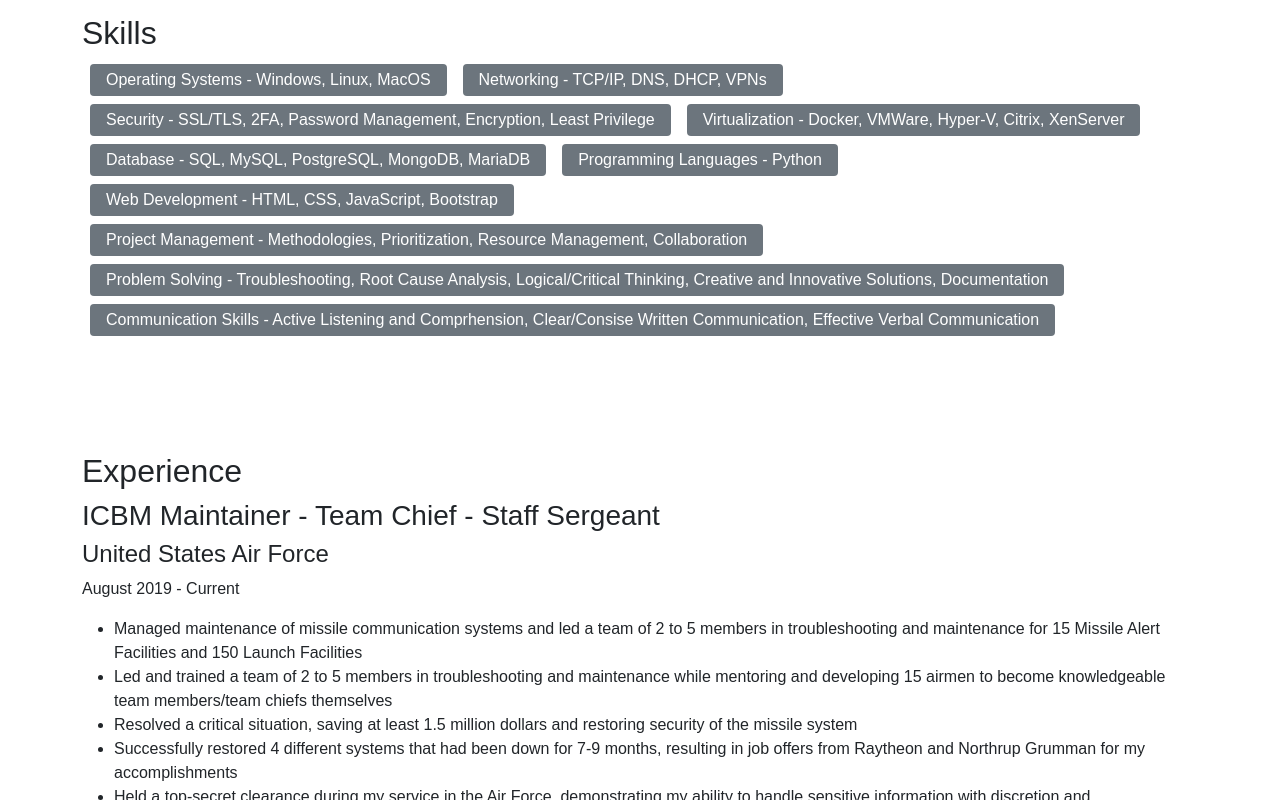
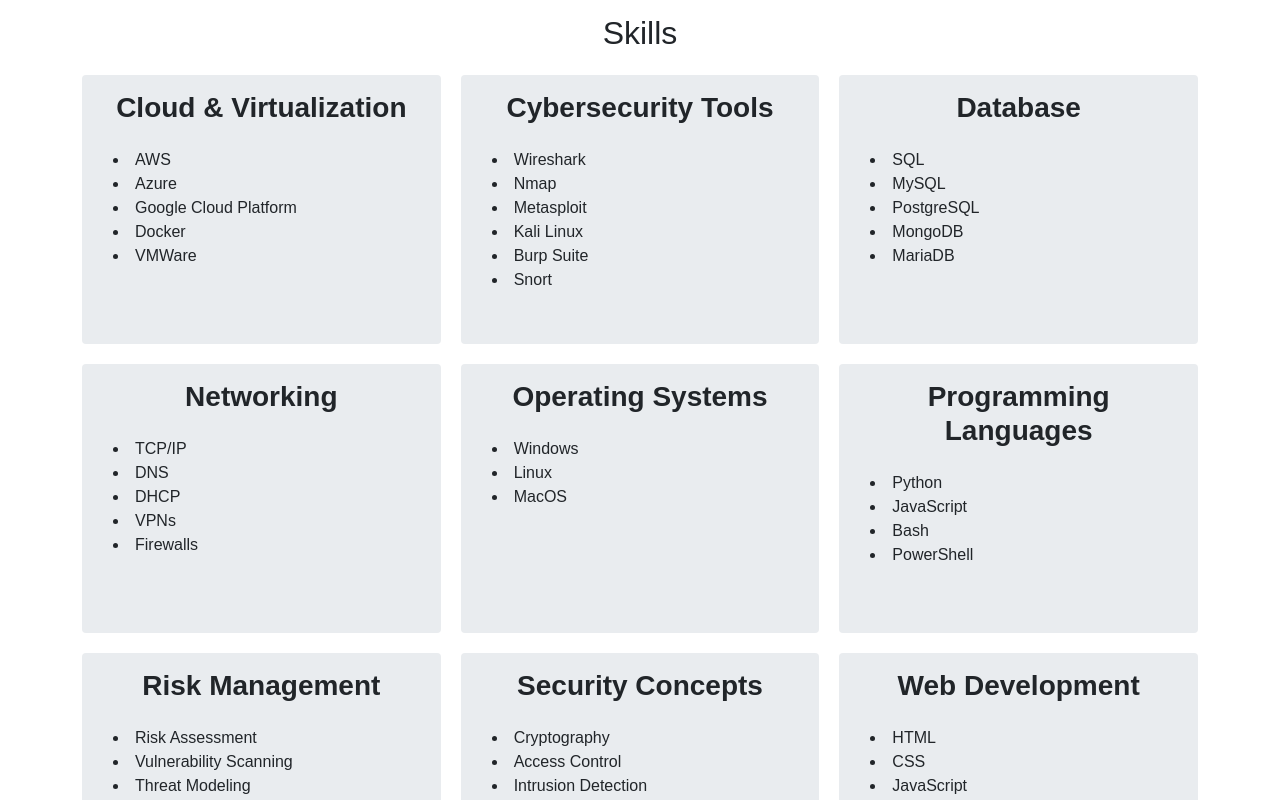
Before and after one commit to BrandenBKnight/Resume-Site, a React app: page / in a window 1280 px wide. Shown: the part 740-1540 px from the top of the page. Built offline with nearby package versions, Linux system fonts and the light colour scheme; a web font is replaced by a local one.

Commit message:
Updated skills section styling

```diff
--- a/public/css/styles.css
+++ b/public/css/styles.css
@@ -33,7 +33,7 @@
 
 .navbar-brand {
   font-family: "Montserrat", sans-serif;
-  font-size: 24px; /* Adjust the font size if needed */
+  font-size: 24px;
   font-weight: 700;
 }
 
@@ -138,7 +138,6 @@
 
 #About.container.py-5 {
   padding-top: 178px !important;
-  /* Other styles specific to the #About section */
 }
 
 .education-container {
@@ -159,3 +158,54 @@
 .footer-content p {
   margin-bottom: 0 !important;
 }
+
+/* Skills section */
+#Skills h2 {
+  text-align: center;
+  padding-bottom: 15px;
+}
+
+.skills-container {
+  padding: 2rem 0;
+}
+
+.skills-grid {
+  display: grid;
+  grid-template-columns: repeat(3, 1fr);
+  grid-gap: 20px;
+  justify-items: stretch;
+}
+
+.skills-category {
+  background-color: #e9ecef;
+  border-radius: 4px;
+  padding: 1rem;
+  box-sizing: border-box;
+  aspect-ratio: 1 / 0.75;
+}
+
+.skills-category:hover {
+  box-shadow: 0 4px 6px rgba(0, 0, 0, 0.1);
+  transform: translateY(-3px);
+  transition: all 0.3s ease;
+}
+
+.skills-category-title {
+  font-weight: bold;
+  margin-bottom: 0.5rem;
+  text-align: center;
+}
+
+.skills-list {
+  list-style-type: disc;
+  list-style-position: inside;
+  margin: 0;
+  padding-top: 15px;
+  padding-left: 15px;
+  line-height: 1.5;
+}
+
+.skills-wrapper {
+  max-width: 1200px;
+  margin: 0 auto;
+}
--- a/src/components/Skills.js
+++ b/src/components/Skills.js
@@ -1,32 +1,79 @@
 import React from "react";
 
 const Skills = () => {
-  const skills = [
-    "Operating Systems - Windows, Linux, MacOS",
-    "Networking - TCP/IP, DNS, DHCP, VPNs",
-    "Security - SSL/TLS, 2FA, Password Management, Encryption, Least Privilege",
-    "Virtualization - Docker, VMWare, Hyper-V, Citrix, XenServer",
-    "Database - SQL, MySQL, PostgreSQL, MongoDB, MariaDB",
-    "Programming Languages - Python",
-    "Web Development - HTML, CSS, JavaScript, Bootstrap",
-    "Project Management - Methodologies, Prioritization, Resource Management, Collaboration",
-    "Problem Solving - Troubleshooting, Root Cause Analysis, Logical/Critical Thinking, Creative and Innovative Solutions, Documentation",
-    "Communication Skills - Active Listening and Comprhension, Clear/Consise Written Communication, Effective Verbal Communication",
+  const skillCategories = [
+    {
+      title: "Cloud & Virtualization",
+      skills: ["AWS", "Azure", "Google Cloud Platform", "Docker", "VMWare"],
+    },
+    {
+      title: "Cybersecurity Tools",
+      skills: [
+        "Wireshark",
+        "Nmap",
+        "Metasploit",
+        "Kali Linux",
+        "Burp Suite",
+        "Snort",
+      ],
+    },
+    {
+      title: "Database",
+      skills: ["SQL", "MySQL", "PostgreSQL", "MongoDB", "MariaDB"],
+    },
+    {
+      title: "Networking",
+      skills: ["TCP/IP", "DNS", "DHCP", "VPNs", "Firewalls"],
+    },
+    {
+      title: "Operating Systems",
+      skills: ["Windows", "Linux", "MacOS"],
+    },
+    {
+      title: "Programming Languages",
+      skills: ["Python", "JavaScript", "Bash", "PowerShell"],
+    },
+    {
+      title: "Risk Management",
+      skills: [
+        "Risk Assessment",
+        "Vulnerability Scanning",
+        "Threat Modeling",
+        "Incident Response",
+      ],
+    },
+    {
+      title: "Security Concepts",
+      skills: [
+        "Cryptography",
+        "Access Control",
+        "Intrusion Detection",
+        "Secure Software Development",
+      ],
+    },
+    {
+      title: "Web Development",
+      skills: ["HTML", "CSS", "JavaScript", "Bootstrap", "React"],
+    },
   ];
 
   return (
     <section id="Skills" className="container py-5">
       <h2>Skills</h2>
-      <ul className="list-unstyled d-flex flex-wrap">
-        {skills.map((skill, index) => (
-          <li
-            key={index}
-            className="mx-2 my-1 px-3 py-1 bg-secondary text-white rounded"
-          >
-            {skill}
-          </li>
-        ))}
-      </ul>
+      <div className="skills-wrapper">
+        <div className="skills-grid">
+          {skillCategories.map((category, index) => (
+            <div key={index} className="skills-category">
+              <h3 className="skills-category-title">{category.title}</h3>
+              <ul className="skills-list">
+                {category.skills.map((skill, i) => (
+                  <li key={i}>{skill}</li>
+                ))}
+              </ul>
+            </div>
+          ))}
+        </div>
+      </div>
     </section>
   );
 };
```
